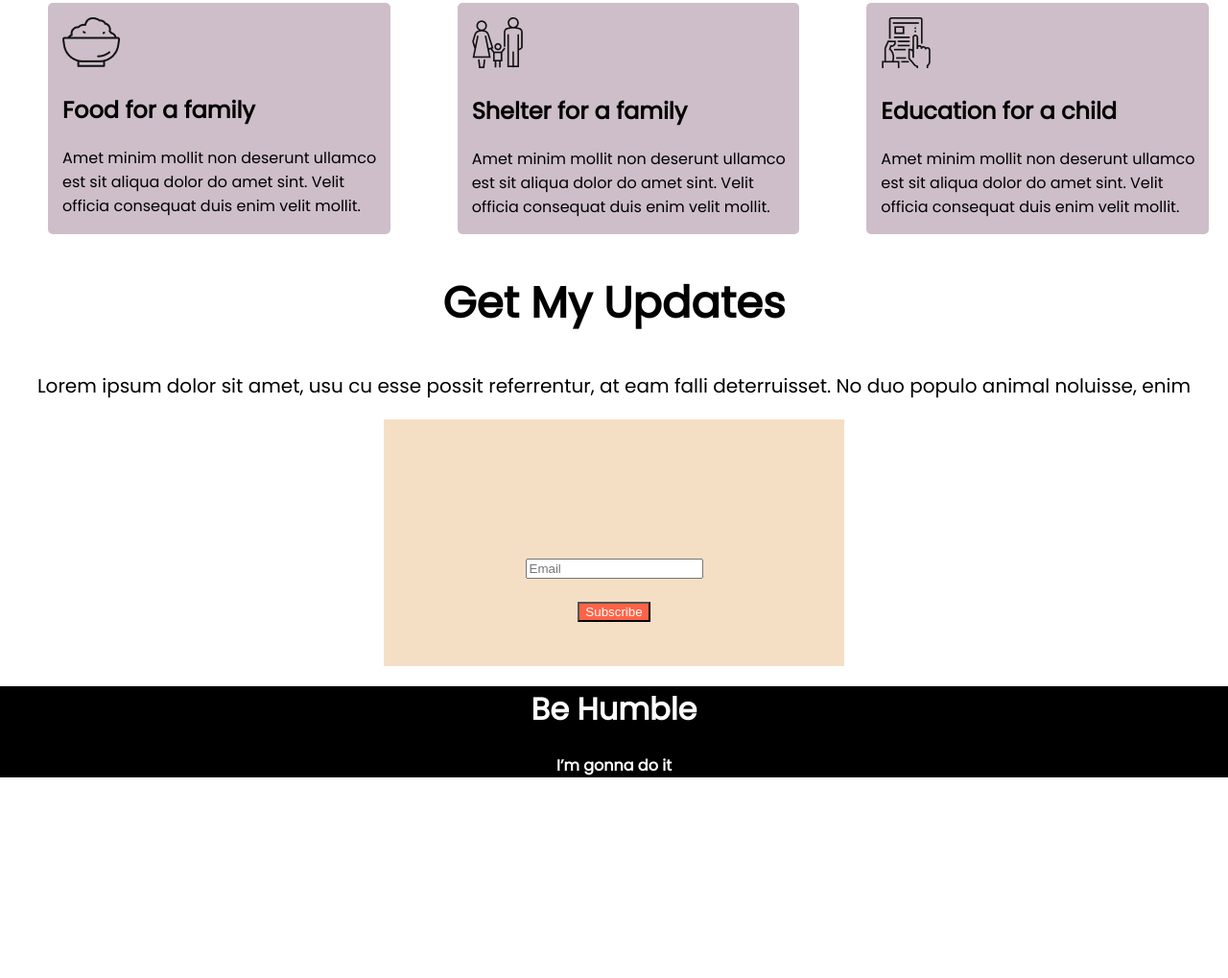
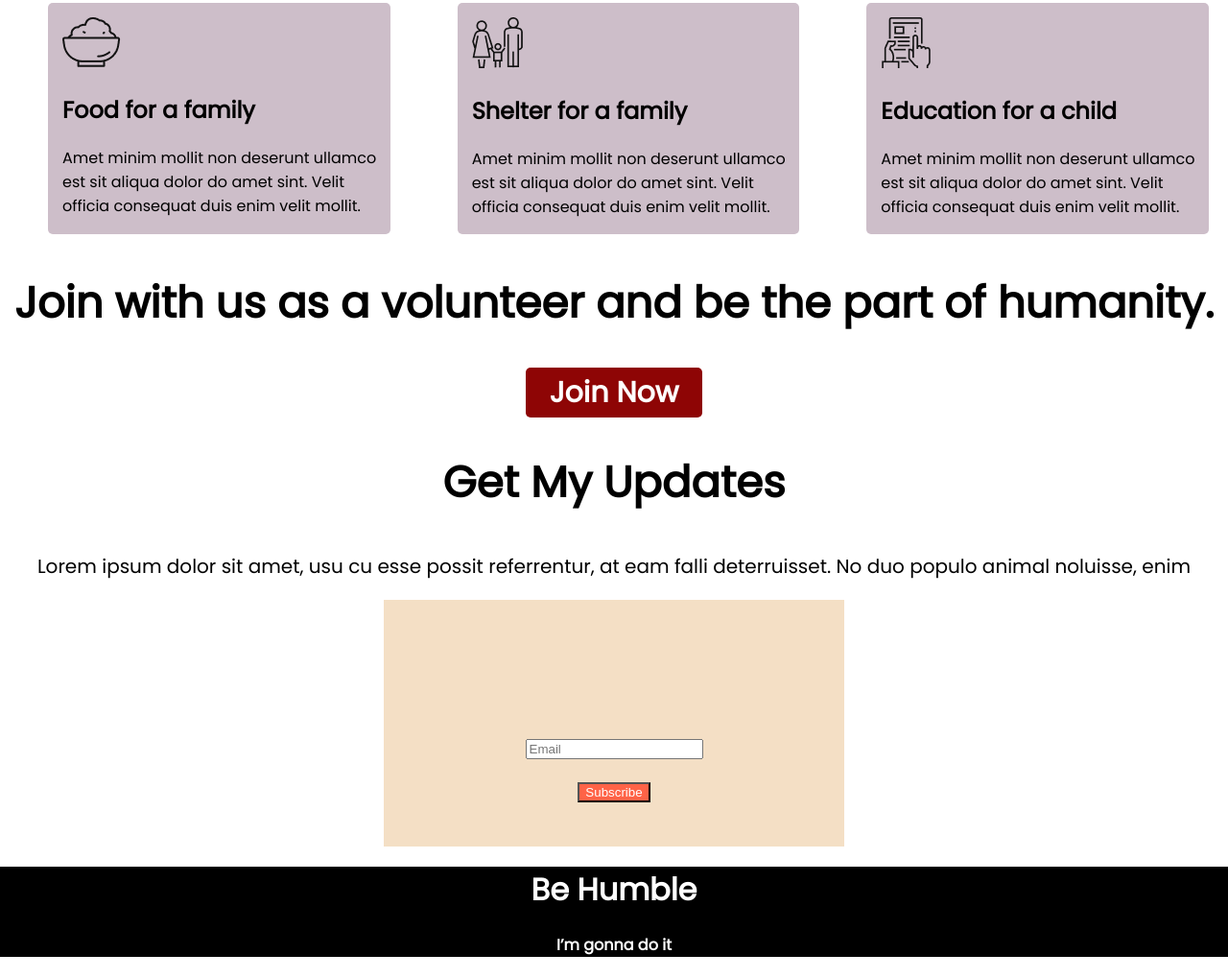
Before and after one commit to Abdussalam4/assignment-1, a plain HTML site: page index.html in a window 1280 px wide. Shown: the part 1326-2345 px from the top of the page at 96% size. Before the commit the page ends 2157 px from the top, so only its background shows below. Drawn offline with Linux system fonts and the light colour scheme.

Commit message:
innitial commit

```diff
--- a/index.html
+++ b/index.html
@@ -80,6 +80,12 @@
         </div>
 
     </section>
+    <section class="volunteer">
+        <div>
+            <h1>Join with us as a volunteer and be the part of humanity.</h1>
+            <a class="joinng-button" target="_blank" href=" ">Join Now</a>
+        </div>
+    </section>
     <section>
         <div class="donating">
             <h1>Get My Updates</h1>
--- a/style.css
+++ b/style.css
@@ -121,6 +121,21 @@ body {
     font-size: 20px;
 }
 
+.volunteer {
+    text-align: center;
+    font-weight: 700;
+    font-size: 30px;
+}
+
+.joinng-button {
+    text-decoration: none;
+    background-color: rgb(142, 5, 5);
+    padding: 5px 25px;
+    border-radius: 5px;
+    color: white;
+    font-weight: 700;
+}
+
 footer {
     background-color: black;
     text-align: center;
```
